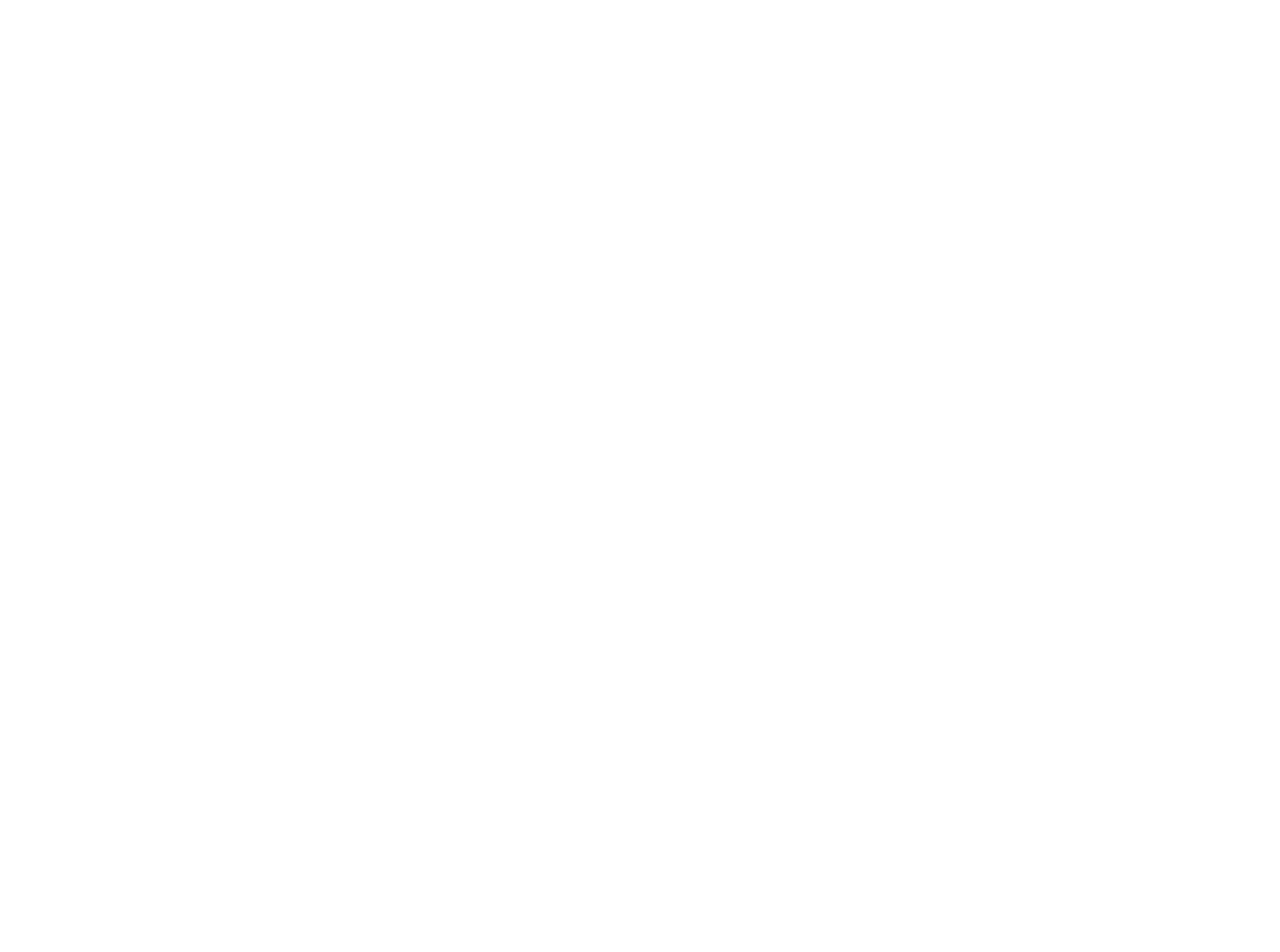
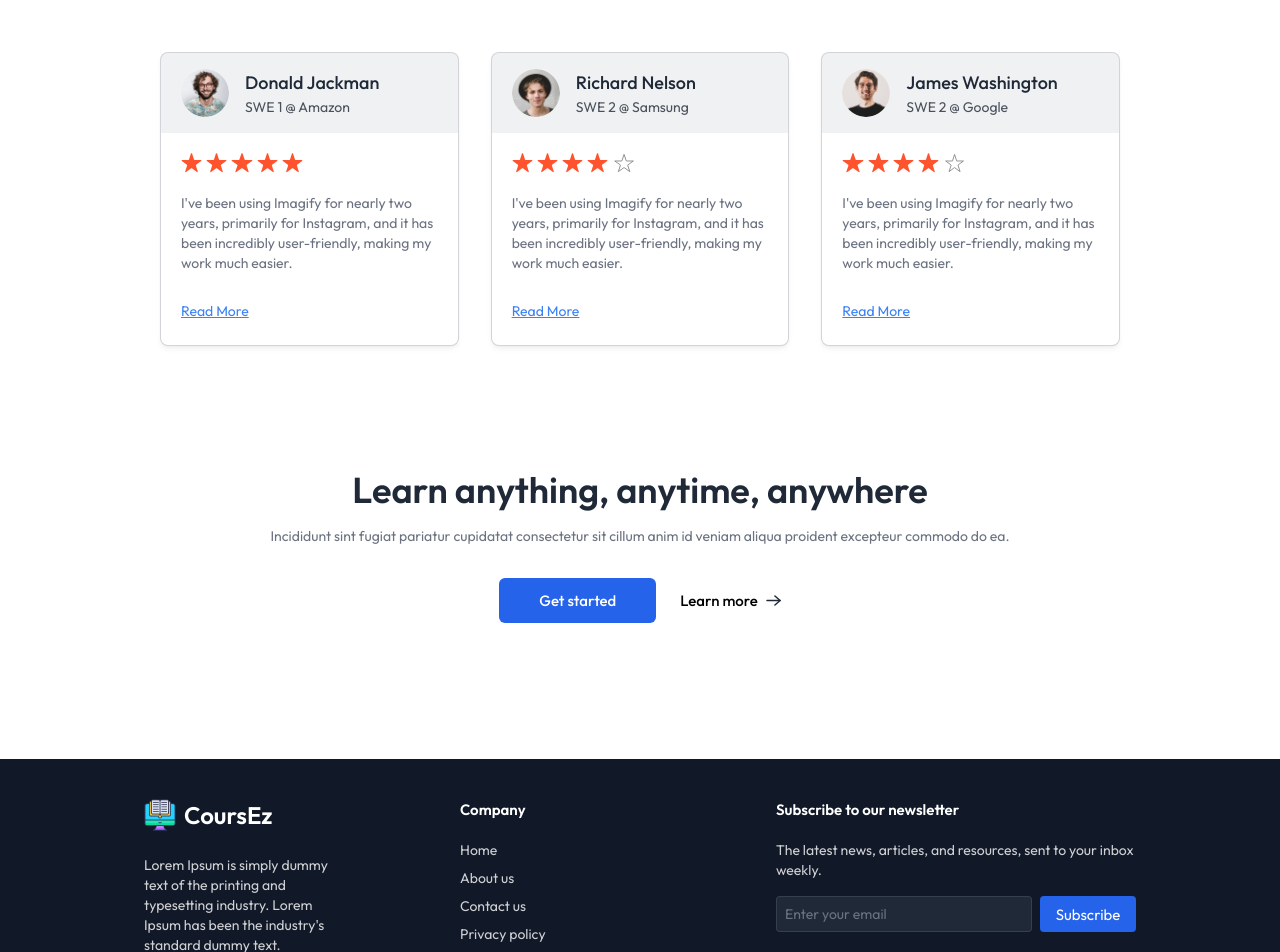
Before and after one commit to pprince-dhiman/CoursEz, a React (Vite) app in the folder client/: page / in a window 1280 px wide. Shown: the part 1440-2392 px from the top of the page. Before the commit the page ends 1312 px from the top, so only its background shows below. Built offline with nearby package versions, Linux system fonts and the light colour scheme; no server answers.

Commit message:
Build course list page

```diff
--- a/client/src/App.jsx
+++ b/client/src/App.jsx
@@ -11,6 +11,7 @@
 import MyCourses from "./pages/educator/MyCourses.jsx"
 import StudentEnrolled from "./pages/educator/StudentEnrolled.jsx"
 import Navbar from "./components/student/Navbar.jsx"
+import Footer from "./components/student/Footer.jsx"
 
 const App = () => {
   const isEducatorRoute = useMatch('/educator/*');
@@ -35,6 +36,7 @@
           <Route path="student-enrolled" element={<StudentEnrolled/>} />
         </Route>
       </Routes>
+      <Footer/>
     </div>
   )
 }
--- a/client/src/components/student/CalltoAction.jsx
+++ b/client/src/components/student/CalltoAction.jsx
@@ -1,8 +1,26 @@
 import React from 'react'
+import { assets } from '../../assets/assets'
 
 const CalltoAction = () => {
   return (
-    <div>CalltoAction</div>
+    <div className='flex flex-col items-center gap-4 pt-10 pb-24 px-8 md:px-0'>
+      <h1 className='text-xl md:text-4xl text-gray-800 font-semibold'>
+        Learn anything, anytime, anywhere
+      </h1>
+      <p className='text-gray-500 sm:text-sm'>
+        Incididunt sint fugiat pariatur cupidatat consectetur sit cillum anim id veniam
+        aliqua proident excepteur commodo do ea.
+      </p>
+      <div className='flex items-center font-medium gap-6 mt-4'>
+        <button className='px-10 py-3 rounded-md text-white bg-blue-600'>
+          Get started
+        </button>
+        <button className='flex items-center gap-2'>
+          Learn more
+          <img src={assets.arrow_icon} alt="arrow_icon" />
+        </button>
+      </div>
+    </div>
   )
 }
 
--- a/client/src/components/student/Footer.jsx
+++ b/client/src/components/student/Footer.jsx
@@ -1,8 +1,50 @@
-import React from 'react'
+import { Link } from "react-router-dom"
 
 const Footer = () => {
   return (
-    <div>Footer</div>
+    <footer className='bg-gray-900 md:px-36 text-left w-full mt-10'>
+      <div className='flex flex-col md:flex-row items-start px-8 md:px-0 justify-center gap-10 md:gap-32 py-10 border-b border-white/30'>
+
+        <div className='flex flex-col md:items-start items-center w-full'>
+          <div className='cursor-pointer flex items-center gap-2'>
+            <img src="/favicon.webp" alt="nav-logo" className='lg:h-8 h-7' />
+            <span className='text-2xl font-semibold text-white'>CoursEz</span>
+          </div>
+          <p className='mt-6 text-center md:text-left text-sm text-white/80'>
+            Lorem Ipsum is simply dummy text of the printing and typesetting industry.
+            Lorem Ipsum has been the industry's standard dummy text.
+          </p>
+        </div>
+
+        <div className='flex flex-col md:items-start items-center w-full'>
+          <h2 className='font-semibold text-white mb-5'>Company</h2>
+          <ul className='flex md:flex-col w-full justify-between text-sm text-white/80 md:space-y-2'>
+            <li><a href="#">Home</a></li>
+            <li><a href="#">About us</a></li>
+            <li><a href="#">Contact us</a></li>
+            <li><a href="#">Privacy policy</a></li>
+          </ul>
+        </div>
+
+        <div className='hidden md:flex flex-col items-start w-full'>
+          <h2 className='font-semibold text-white mb-5'>Subscribe to our newsletter</h2>
+          <p className='text-sm text-white/80'>
+            The latest news, articles, and resources, sent to your inbox weekly.
+          </p>
+          <div className='flex items-center gap-2 pt-4'>
+            <input
+              type="email"
+              placeholder='Enter your email'
+              className='border border-gray-500/30 bg-gray-800 text-gray-500 placeholder-gray-500 outline-none w-64 h-9 rounded px-2 text-sm'
+            />
+            <button className='bg-blue-600 w-24 h-9 text-white rounded'>
+              Subscribe
+            </button>
+          </div>
+        </div>
+      </div>
+      <p className="py-4 text-center text-xs md:text-sm text-white/60">Copyright 2025 &copy; CoursEz. All Right Reserved.</p>
+    </footer>
   )
 }
 
--- a/client/src/components/student/Navbar.jsx
+++ b/client/src/components/student/Navbar.jsx
@@ -1,12 +1,15 @@
 import { Link, useNavigate } from 'react-router-dom'
 import { assets } from "../../assets/assets.js"
 import { useClerk, UserButton, useUser } from '@clerk/clerk-react'
+import { useContext } from 'react';
+import { AppContext } from '../../context/context.jsx';
 
 const Navbar = () => {
   const isCourseListPage = location.pathname.includes('/course-list');
   const { openSignIn } = useClerk();
   const { user } = useUser();
   const navigate = useNavigate();
+  const {isEducator} = useContext(AppContext);
 
   return (
     <div className={`flex items-center justify-between px-4 sm:px-10 md:px-14 lg:px-36 border-b border-gray-500 py-4 ${isCourseListPage ? 'bg-while' : 'bg-cyan-100/70'}`} >
@@ -19,7 +22,7 @@
           {
             user &&
             <>
-              <button>Become Educator</button> |
+              <button onClick={()=>navigate('/educator')}>{isEducator ? 'Educator Dashboard' : 'Become Educator'}</button> |
               <Link to='/my-enrollments'>My Enrollments</Link>
             </>
           }
--- a/client/src/components/student/SearchBar.jsx
+++ b/client/src/components/student/SearchBar.jsx
@@ -4,17 +4,18 @@
 
 const SearchBar = ({data}) => {
   const navigate = useNavigate();
-  const [input, setInput] = useState(data ? data : "");
+  const [searchedInput, setSearchedInput] = useState(data ? data : "");
+
   const onSearchHandler = (e) => {
     e.preventDefault();
-    navigate('/course-list/' + input);
+    navigate('/course-list/' + searchedInput); // '/courses-list/python'
   }
 
   return (
     <form onSubmit={onSearchHandler} className='max-w-xl w-full md:h-14 h-12 flex items-center bg-white border border-gray-500/20 rounded'>
       <img src={assets.search_icon} alt="search_icon" className='md:w-auto w-10 px-3' />
-      <input onChange={(e)=> setInput(e.target.value)}
-        type="text" value={input}
+      <input onChange={(e)=> setSearchedInput(e.target.value)}
+        type="text" value={searchedInput}
         placeholder='Search for courses'
         className='w-full h-full outline-none text-gray-500/80'
       />
--- a/client/src/components/student/TestimonialSection.jsx
+++ b/client/src/components/student/TestimonialSection.jsx
@@ -1,8 +1,39 @@
-import React from 'react'
+import { assets, dummyTestimonial } from '../../assets/assets'
 
 const TestimonialSection = () => {
+
   return (
-    <div>TestimonialSection</div>
+    <div className='pb-14 px-8 md:px-0'>
+      <h2 className='text-3xl font-medium text-gray-800'>Testimonials</h2>
+      <p className='md:text-base text-gray-500 mt-3'>Hear from our learner as they share thier journey of transformation, success, and how our <br />platform has made a difference between in their lives.</p>
+      <div className='flex items-center justify-center px-20 md:px-40'>
+        <div className='grid grid-cols-1 sm:grid-cols-2 md:grid-cols-3 gap-4 sm:gap-6 lg:gap-8 mt-14 px-auto'>
+          {
+            dummyTestimonial.map((testimonial, idx) => (
+              <div key={idx} className='text-sm text-left border border-gray-500/30 pb-6 rounded-lg bg-white shadow-md shadow-black/5 overflow-hidden'>
+                <div className='flex items-center gap-4 px-5 py-4 bg-gray-500/10'>
+                  <img className='h-12 w-12 rounded-full' src={testimonial.image} alt={testimonial.name} />
+                  <div>
+                    <h1 className='text-lg font-medium text-gray-800'>{testimonial.name}</h1>
+                    <p className='text-gray-800/80'>{testimonial.role}</p>
+                  </div>
+
+                </div>
+                <div className='p-5 pb-7'>
+                  <div className='flex gap-1'>
+                    {[...Array(5)].map((_, i) => (
+                      <img key={i} src={i < Math.floor(testimonial.rating) ? assets.star : assets.star_blank} alt="star" className='h-5' />
+                    ))}
+                  </div>
+                  <p className='text-gray-500 mt-5'>{testimonial.feedback}</p>
+                </div>
+                <a href="#" className='text-blue-500 underline px-5'>Read More</a>
+              </div>
+            ))
+          }
+        </div>
+      </div>
+    </div>
   )
 }
 
--- a/client/src/context/context.jsx
+++ b/client/src/context/context.jsx
@@ -6,6 +6,7 @@
 export const AppContextProvider = (props) => {
     const currency = import.meta.env.VITE_CURRENCY;
     const [allCourses, setAllCourses] = useState([]);
+    const [isEducator, setIsEducator] = useState(true);
 
     // fetch all courses
     const fetchAllCourses = async() => {
@@ -30,6 +31,7 @@
 
     const value = {
         currency, allCourses, calculateRating,
+        isEducator, setIsEducator
     }
 
     return (
--- a/client/src/pages/student/CourseDetail.jsx
+++ b/client/src/pages/student/CourseDetail.jsx
@@ -2,7 +2,9 @@
 
 const CourseDetail = () => {
   return (
-    <div>CourseDetail</div>
+    <div>
+
+    </div>
   )
 }
 
--- a/client/src/pages/student/CoursesList.jsx
+++ b/client/src/pages/student/CoursesList.jsx
@@ -1,8 +1,59 @@
-import React from 'react'
+import { Link, useNavigate, useParams } from 'react-router-dom'
+import SearchBar from '../../components/student/SearchBar';
+import { useContext, useEffect, useState } from 'react';
+import { AppContext } from '../../context/context';
+import CourseCard from '../../components/student/CourseCard';
+import { assets } from '../../assets/assets';
 
 const CoursesList = () => {
+  const navigate = useNavigate();
+  const { input } = useParams(); // '/courses-list/:input' (/python)
+  const { allCourses } = useContext(AppContext);
+  const [filterData, setFilterData] = useState([]);
+
+  useEffect(() => {
+    if (!allCourses) return;
+
+    const filtered = !input
+      ? allCourses
+      : allCourses.filter(course =>
+        course.courseTitle.toLowerCase().includes(input.toLowerCase())
+      );
+
+    setFilterData(filtered);
+  }, [input, allCourses]);
+
   return (
-    <div>CoursesList</div>
+    <>
+      <div className='relative md:px-32 px-8 pt-20 text-left'>
+        <div className='flex flex-col md:flex-row gap-6 items-start justify-between w-full'>
+          <div>
+            <h1 className='text-4xl font-semibold text-gray-800'>Course List</h1>
+            <p className='text-gray-500'>
+              <span className='text-blue-600 cursor-pointer' onClick={() => navigate('/')} >
+                Home
+              </span> /
+              <span>Course List</span>
+            </p>
+          </div>
+          <SearchBar data={input} />
+        </div>
+
+        {
+          input && <div className='inline-flex items-center gap-4 px-4 py-2 border mt-8 -mb-8 text-gray-600'>
+            <p>{input}</p>
+            <img src={assets.cross_icon} alt="clear_search" className='cursor-pointer'
+              onClick={() => navigate('/course-list')} />
+          </div>
+        }
+
+        <div className='grid grid-1 sm:grid-cols-2 md:grid-cols-3 lg:grid-cols-4 my-16 gap-3 px-2 md:p-0'>
+          {
+            filterData.map((course, idx) => <CourseCard key={idx} course={course} />)
+          }
+        </div>
+      </div>
+    </>
   )
 }
 
--- a/client/src/pages/student/Home.jsx
+++ b/client/src/pages/student/Home.jsx
@@ -1,7 +1,8 @@
-import React from 'react'
 import Hero from '../../components/student/Hero'
 import Companies from '../../components/student/Companies'
 import CourseSection from '../../components/student/CourseSection'
+import TestimonialSection from '../../components/student/TestimonialSection'
+import CalltoAction from '../../components/student/CalltoAction'
 
 const Home = () => {
   return (
@@ -9,6 +10,8 @@
       <Hero/>
       <Companies/>
       <CourseSection/>
+      <TestimonialSection/>
+      <CalltoAction/>
     </div>
   )
 }
```
Also changed, not shown: client/src/App.css (deleted).
